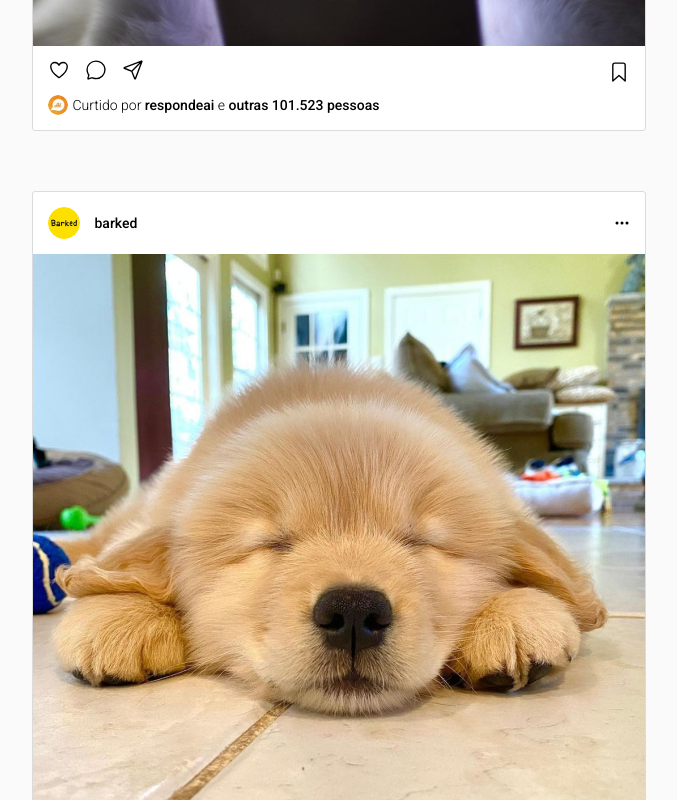
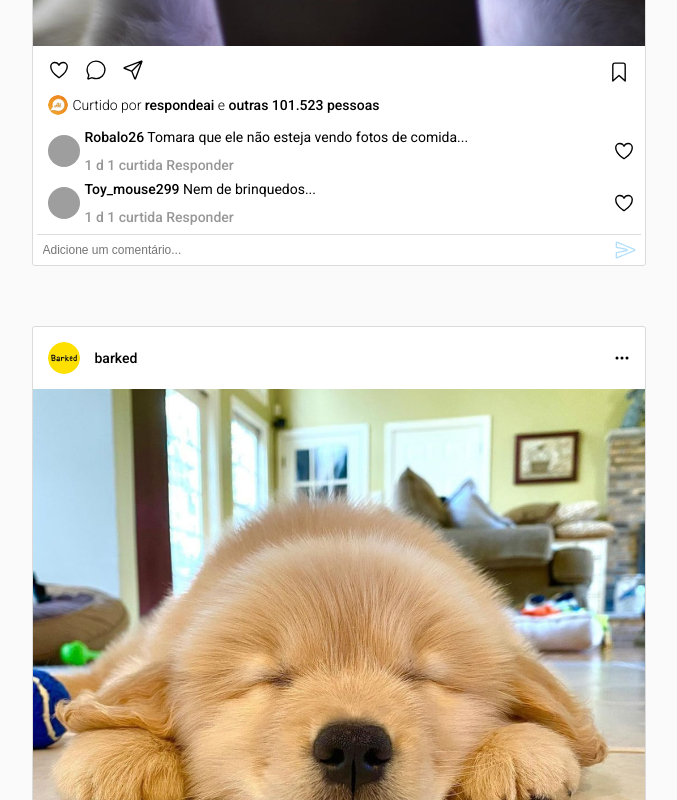
Before and after one commit to GabrielCmrg/projeto2-instagram, a plain HTML site: page index.html in a window 1280 px wide. Shown: the part 860-1660 px from the top of the page, without its empty margins (141-818 px from the left). Drawn offline with nearby package versions, Linux system fonts and the light colour scheme; grey boxes are pictures that could not be loaded.

Commit message:
Adicionado comentários e corrigidos alguns problemas. Projeto terminado

```diff
--- a/index.html
+++ b/index.html
@@ -117,6 +117,33 @@
                         <img src="/stories/respondeai 1.png" />
                         <p>Curtido por <strong>respondeai</strong> e <strong>outras 101.523 pessoas</strong></p>
                     </div>
+                    <div class="comments">
+                        <div>
+                            <div class="left">
+                                <img src="https://www.anchieta.es.gov.br/uploads/files/fotos-noticias/robalo_defeso.jpg" />
+                                <div class="comment-content">
+                                    <p><strong>Robalo26</strong> Tomara que ele não esteja vendo fotos de comida...</p>
+                                    <strong>1 d 1 curtida Responder</strong>
+                                </div>
+                            </div>
+                            <ion-icon name="heart-outline"></ion-icon>
+                        </div>
+
+                        <div>
+                            <div class="left">
+                                <img src="https://www.ubuy.dk/productimg/?image=aHR0cHM6Ly9tLm1lZGlhLWFtYXpvbi5jb20vaW1hZ2VzL0kvNzFqZnVFYjd4QUwuX0FDX1NMMTUwMF8uanBn.jpg" />
+                                <div class="comment-content">
+                                    <p><strong>Toy_mouse299</strong> Nem de brinquedos...</p>
+                                    <strong>1 d 1 curtida Responder</strong>
+                                </div>
+                            </div>
+                            <ion-icon name="heart-outline"></ion-icon>
+                        </div>
+                    </div>
+                    <div class="insert-comment">
+                        <input type="text" placeholder="Adicione um comentário...">
+                        <ion-icon name="send-outline"></ion-icon>
+                    </div>
                     <!-- Footer of the post -->
                 </div>
 
@@ -147,6 +174,10 @@
                     <div class="likes">
                         <img src="/profiles/adorableanimals 1.png" />
                         <p>Curtido por <strong>adorable_animals</strong> e <strong>outras 99.159 pessoas</strong></p>
+                    </div>
+                    <div class="insert-comment">
+                        <input type="text" placeholder="Adicione um comentário...">
+                        <ion-icon name="send-outline"></ion-icon>
                     </div>
                     <!-- Footer of the post -->
                 </div>
@@ -182,6 +213,10 @@
                     <div class="likes">
                         <img src="/profiles/razoesparaacreditar 1.png" />
                         <p>Curtido por <strong>razoesparaacreditar</strong> e <strong>outras 1.105 pessoas</strong></p>
+                    </div>
+                    <div class="insert-comment">
+                        <input type="text" placeholder="Adicione um comentário...">
+                        <ion-icon name="send-outline"></ion-icon>
                     </div>
                     <!-- Footer of the post -->
                 </div>
--- a/style.css
+++ b/style.css
@@ -196,6 +196,70 @@ body {
     font-weight: 500;
 }
 
+.comments > div {
+    display: flex;
+    font-size: 22px;
+    justify-content: space-between;
+    align-items: center;
+    margin: 10px;
+}
+
+.left {
+    display: flex;
+    font-size: 14px;
+}
+
+.comment-content {
+    display: flex;
+    flex-direction: column;
+    justify-content: space-between;
+}
+
+.comment-content strong {
+    font-weight: 500;
+    color: #979797;
+}
+
+.comment-content strong:first-child {
+    color: black;
+}
+
+.comments img {
+    width: 32px;
+    height: 32px;
+    object-fit: cover;
+    border-radius: 16px;
+    margin: 5px;
+}
+
+.insert-comment {
+    display: flex;
+    justify-content: space-between;
+    border-top: 1px solid #dbdbdb;
+    margin: 0 4px;
+    padding: 4px;
+    font-size: 22px;
+}
+
+.insert-comment ion-icon {
+    color: #B2DFFC;
+}
+
+.insert-comment ion-icon:hover {
+    color: #0095F6;
+    transition: 300ms;
+}
+
+input {
+    width: 100%;
+    border: none;
+    font-size: 12px;
+}
+
+input:focus {
+    outline: none;
+  }
+
 /* Sidebar settings */
 h3 {
     font-size: 14px;
@@ -321,7 +385,7 @@ h3 {
 
     .stories {
         margin: 0;
-        border: 0;
+        border: none;
         background-color: inherit;
     }
 
@@ -330,6 +394,10 @@ h3 {
     }
 
     .posts > div > img {
+        width: 100%;
+    }
+
+    .posts > div > video {
         width: 100%;
     }
 
```
